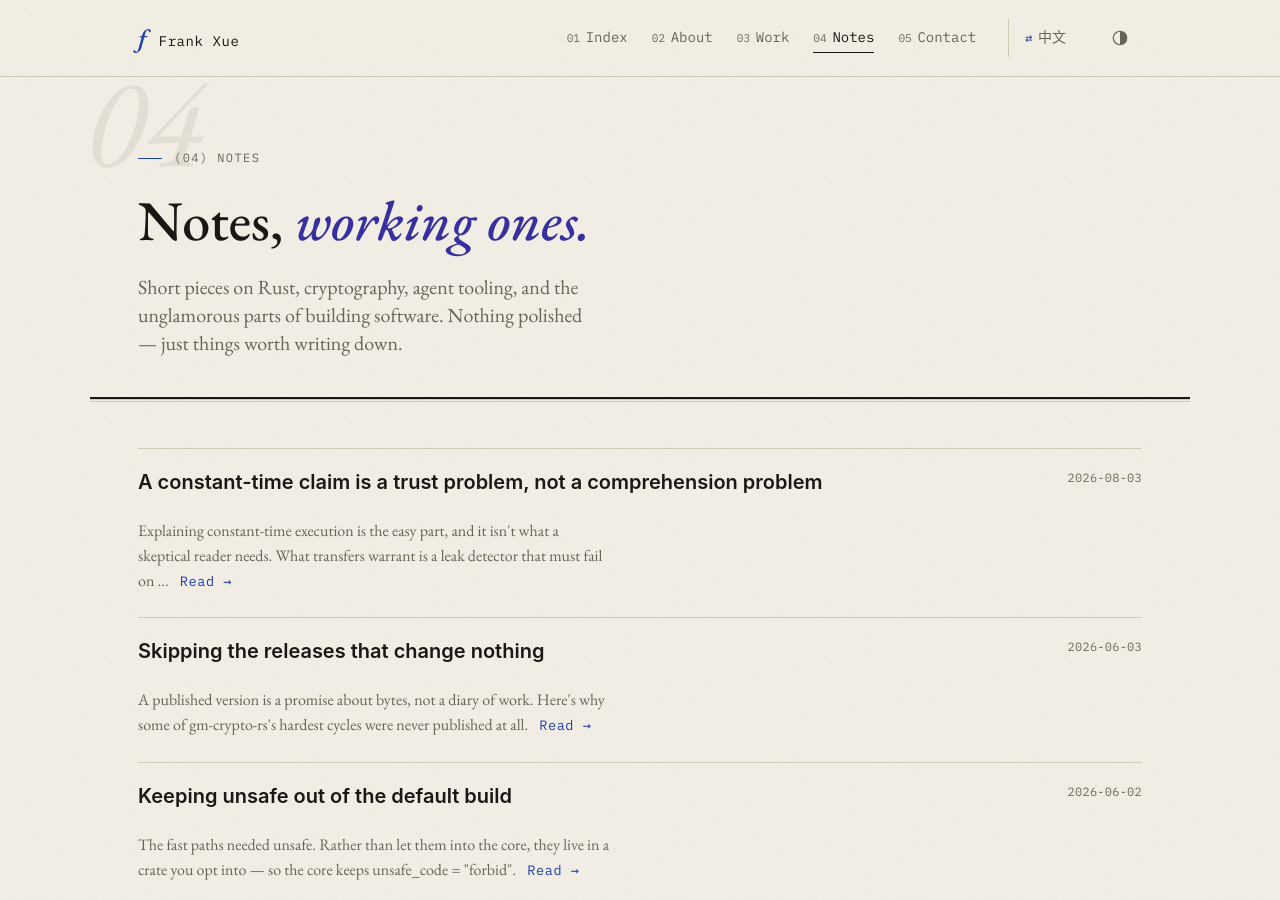
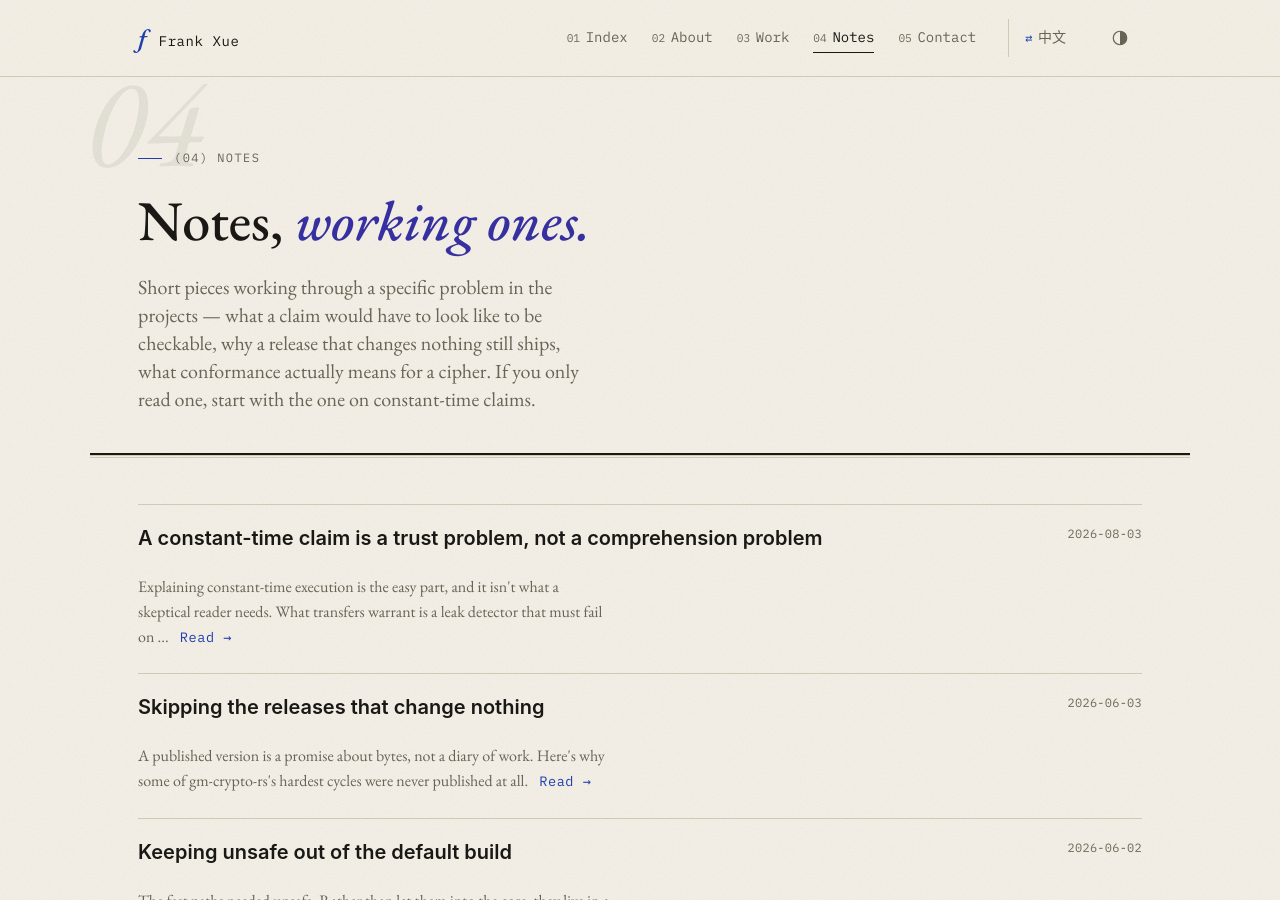
Before and after one commit to frankxue831/frankxue831.github.io, a Jekyll site: the page built from notes.html, in a window 1280 px wide and 900 px high. Built offline with Jekyll 4.4.1, drawn with Linux system fonts in a browser that asks for light colours.

Commit message:
content: reframe the notes surface
The notes index leded with 'Nothing polished — just things worth writing
down' above the strongest writing on the site. Replace it with what the
notes actually are, point a first-time reader at the constant-time warrant
note, and widen the home teaser from two to three.

Section order and numbering are unchanged.

Co-Authored-By: Claude Opus 5 <noreply@anthropic.com>

```diff
--- a/index.html
+++ b/index.html
@@ -166,12 +166,12 @@ alternate: /zh/
         <span class="ghost-num" aria-hidden="true">04</span>
         <p class="section__num">(04)  Notes</p>
         <h2 id="writing-h" class="section__title">
-            Latest <em>notes.</em>
+            Working through <em>a problem.</em>
         </h2>
     </header>
 
     <ul class="work-list">
-        {%- for note in latest_notes limit: 2 -%}
+        {%- for note in latest_notes limit: 3 -%}
         <li class="work-list__item reveal">
             <a class="work-list__row" href="{{ note.url | relative_url }}">
                 <span class="work-list__head">
--- a/notes.html
+++ b/notes.html
@@ -15,9 +15,12 @@ alternate: /zh/notes/
         <em>working ones.</em>
     </h1>
     <p class="page-header__lede">
-        Short pieces on Rust, cryptography, agent tooling, and the
-        unglamorous parts of building software. Nothing polished — just
-        things worth writing down.
+        Short pieces working through a specific problem in the projects —
+        what a claim would have to look like to be checkable, why a release
+        that changes nothing still ships, what conformance actually means for
+        a cipher. If you only read one, start with
+        <a href="{{ '/notes/constant-time-warrant/' | relative_url }}">the one
+        on constant-time claims</a>.
     </p>
 </section>
 
--- a/zh/index.html
+++ b/zh/index.html
@@ -157,12 +157,12 @@ alternate: /
         <span class="ghost-num" aria-hidden="true">04</span>
         <p class="section__num">(04)  笔记</p>
         <h2 id="writing-h" class="section__title">
-            最新的<em>笔记。</em>
+            把一个问题<em>想透。</em>
         </h2>
     </header>
 
     <ul class="work-list">
-        {%- for note in latest_notes limit: 2 -%}
+        {%- for note in latest_notes limit: 3 -%}
         <li class="work-list__item reveal">
             <a class="work-list__row" href="{{ note.url | relative_url }}">
                 <span class="work-list__head">
--- a/zh/notes.html
+++ b/zh/notes.html
@@ -15,8 +15,9 @@ alternate: /notes/
         <em>工作中的。</em>
     </h1>
     <p class="page-header__lede">
-        关于 Rust、密码学、Agent 工具，以及做软件里那些不那么光鲜的部分。
-        不求精雕细琢——只记下值得写下来的东西。
+        每篇都在把项目里的一个具体问题想透：一个说法要长成什么样才算可核对、
+        为什么一轮什么都没改的工作也值得单独交代、对一个分组密码来说「符合标准」到底指什么。
+        只读一篇的话，从<a href="{{ '/zh/notes/constant-time-warrant/' | relative_url }}">讲常量时间说法的那篇</a>开始。
     </p>
 </section>
 
```
